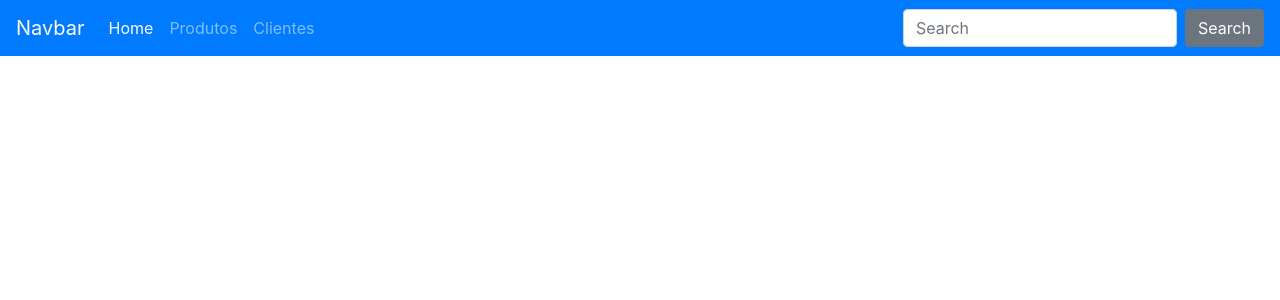
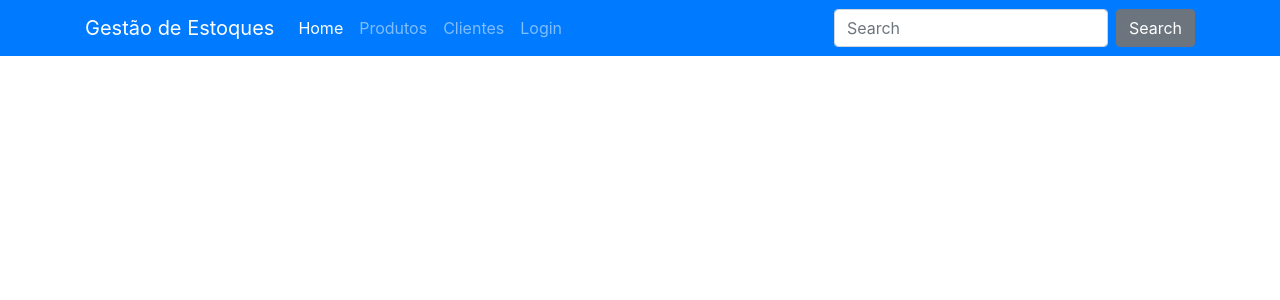
Before and after one commit to LucasAlexandre-devops/pmv-ads-2024-1-e5-universalbox-app-t6, a React (Create React App) app in the folder codigo-fonte/universal-box/: page /navbarcomponent in a window 1280 px wide. Shown: the top 300 px of the page. Built offline with nearby package versions, Linux system fonts and the light colour scheme.

Commit message:
Corrige toggle navbar e adiciona link login

```diff
--- a/codigo-fonte/universal-box/src/routes/Navbar.js
+++ b/codigo-fonte/universal-box/src/routes/Navbar.js
@@ -3,13 +3,24 @@ import 'bootstrap/dist/css/bootstrap.min.css';
 import { Link } from 'react-router-dom'
 
 function Navbar() {
+  const [showText, setShowText] = useState(true);
+
+  const toggleText = () => {
+    setShowText(!showText);
+  };
+
   return (
-    <nav class="navbar navbar-expand-lg navbar-dark bg-primary">
-      <a class="navbar-brand" href="#">Navbar</a>
-      <button class="navbar-toggler" type="button" data-toggle="collapse" data-target="#navbarColor01" aria-controls="navbarColor01" aria-expanded="false" aria-label="Toggle navigation">
-        <span class="navbar-toggler-icon"></span>
+    <nav className="navbar navbar-expand-lg navbar-dark bg-primary">
+      <div className="container">
+        <Link to="/" className="navbar-brand">Gestão de Estoques</Link>
+        <button
+          className="navbar-toggler"
+          type="button"
+          onClick={toggleText}
+        >
+          <span className="navbar-toggler-icon"></span>
         </button>
-      <div class="collapse navbar-collapse" id="navbarColor01">
+        <div className={`collapse navbar-collapse ${showText ? 'show' : ''}`} id="navbarColor01">
           <ul class="navbar-nav mr-auto">
             <li class="nav-item active">
               <Link to="/" class="nav-link">Home
@@ -22,14 +33,18 @@ function Navbar() {
             <li class="nav-item">
               <Link to="/clientes" class="nav-link">Clientes</Link>
             </li>
+            <li className="nav-item">
+              <Link to="/login" className="nav-link">Login</Link>
+            </li>
           </ul>
           <form class="form-inline my-2 my-lg-0">
             <input class="form-control mr-sm-2" type="text" placeholder="Search" />
             <button class="btn btn-secondary my-2 my-sm-0" type="submit">Search</button>
           </form>
         </div>
+      </div>
     </nav>
-  )
+  );
 }
 
 export default Navbar
```
Also changed, not shown: 2 other files (tests, documents, lock files or other folders). Lines whose indentation alone changed are shown as unchanged.
